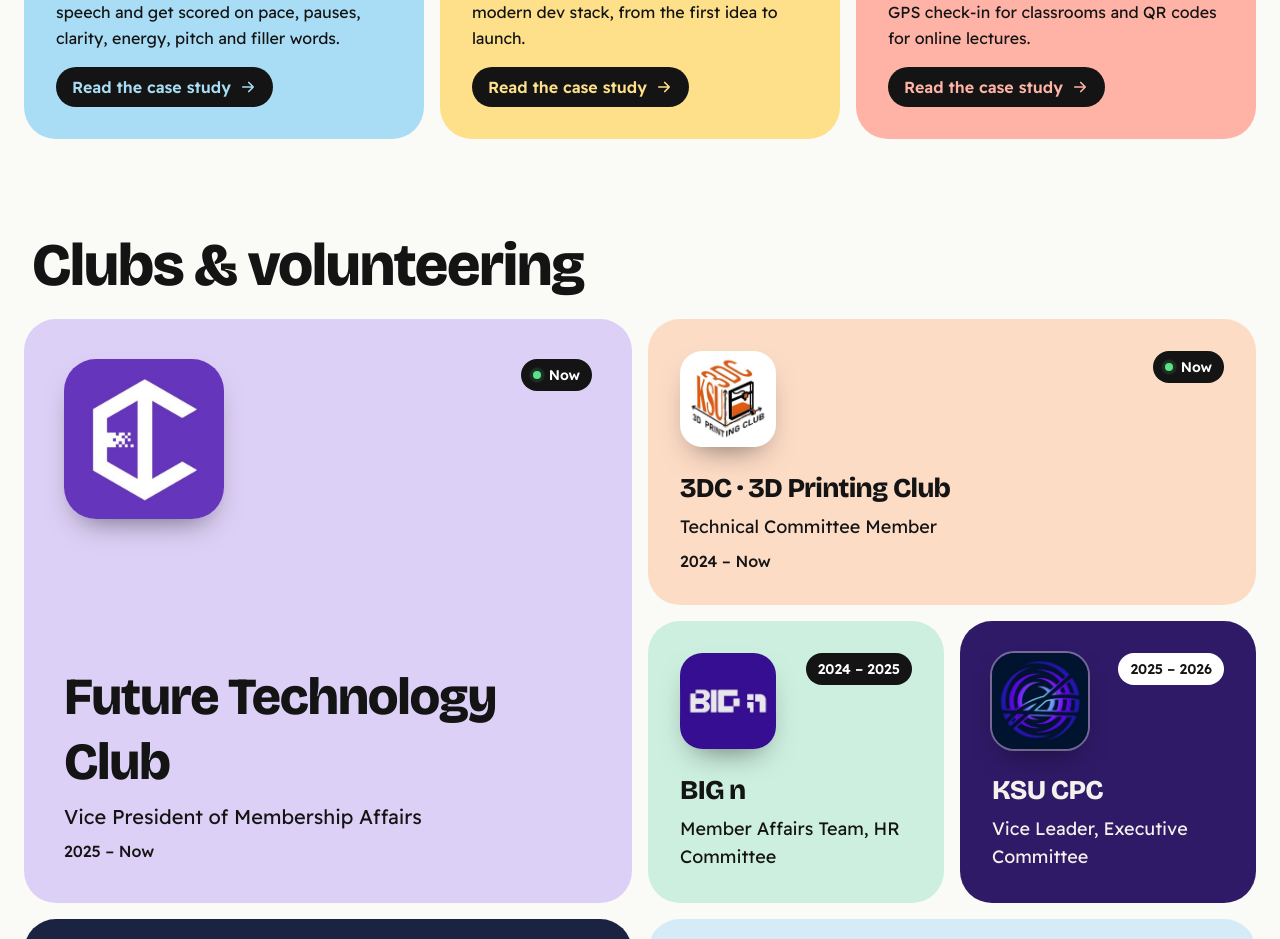
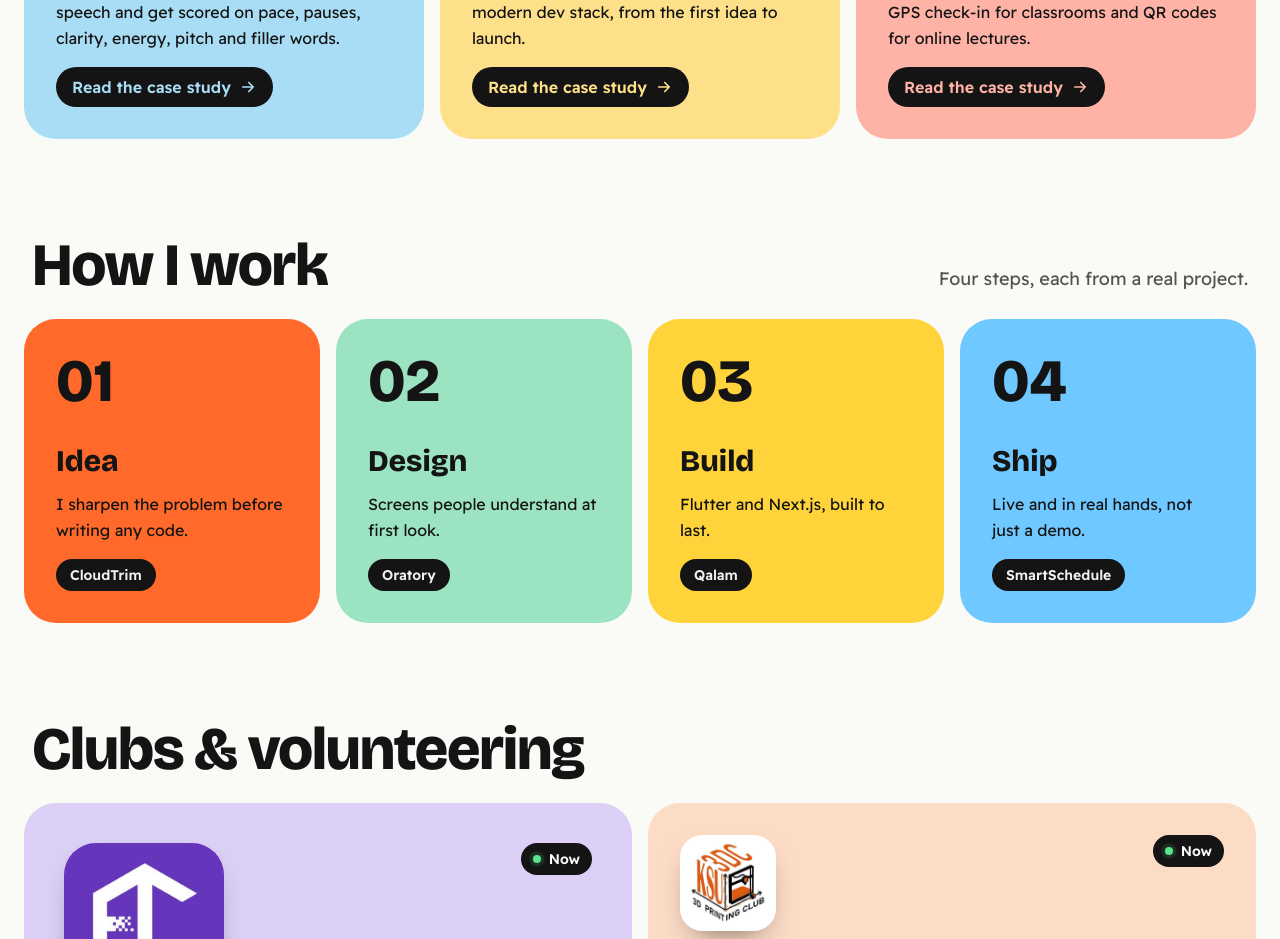
Before and after one commit to sulaimanmokhaniq/portfolio, a Next.js app: page /en in a window 1280 px wide. Shown: the part 4640-5579 px from the top of the page. Built offline with nearby package versions, Linux system fonts and the light colour scheme; a web font is replaced by a local one.

Commit message:
Add a How I work section with one real project per step
Co-Authored-By: Claude Opus 5.5 (1M context) <noreply@anthropic.com>
Claude-Session: https://claude.ai/code/session_01JpxACRvgp3X4h4rC6NPUbP

```diff
--- a/src/app/[lang]/page.tsx
+++ b/src/app/[lang]/page.tsx
@@ -16,6 +16,9 @@ import { clubs, experience, hasLocale, profile, projects, stats, ui, wins } from
 // The card title's link covers the whole card; the project visual sits above it so its buttons still work.
 const stretched =
   "after:absolute after:inset-0 after:z-[5] after:rounded-tile focus-visible:outline-none focus-visible:after:outline-2 focus-visible:after:outline-offset-4 focus-visible:after:outline-ink";
+
+// Neighbouring steps never share a colour family.
+const PROCESS_COLORS = ["bg-flame", "bg-mint", "bg-sun", "bg-sky"];
 
 export default async function Home({ params }: PageProps<"/[lang]">) {
   const { lang } = await params;
@@ -242,6 +245,44 @@ export default async function Home({ params }: PageProps<"/[lang]">) {
         </div>
       </section>
 
+      {/* How I work */}
+      <section className="mx-auto max-w-[1280px] px-4 pt-24 sm:px-6">
+        <Reveal>
+          <div className="mb-6 flex flex-wrap items-baseline justify-between gap-x-6 gap-y-2 px-2">
+            <h2 className="font-display text-5xl font-extrabold tracking-tight sm:text-6xl rtl:leading-[1.3]">
+              {t.processTitle}
+            </h2>
+            <p className="text-lg text-muted">{t.processSub}</p>
+          </div>
+        </Reveal>
+        <ol className="grid grid-cols-1 gap-4 sm:grid-cols-2 lg:grid-cols-4">
+          {t.process.map((step, i) => {
+            const project = projects.find((p) => p.slug === step.slug);
+            return (
+              <li key={step.slug}>
+                <Reveal delay={i * 0.06} className="h-full">
+                  <div className={`flex h-full flex-col justify-between gap-8 rounded-tile p-8 text-ink sm:min-h-[300px] ${PROCESS_COLORS[i]}`}>
+                    <span className="font-display text-6xl leading-none font-extrabold">0{i + 1}</span>
+                    <div className="flex flex-col gap-3">
+                      <h3 className="font-display text-3xl font-extrabold rtl:leading-[1.4]">{step.title}</h3>
+                      <p className="leading-relaxed">{step.text}</p>
+                      {project && (
+                        <Link
+                          href={`/${lang}/work/${project.slug}`}
+                          className="mt-1 self-start rounded-full bg-ink px-3.5 py-1.5 text-sm font-semibold text-cream transition-transform hover:-translate-y-0.5"
+                        >
+                          {project.name[lang]}
+                        </Link>
+                      )}
+                    </div>
+                  </div>
+                </Reveal>
+              </li>
+            );
+          })}
+        </ol>
+      </section>
+
       {/* Clubs */}
       <section id="clubs" className="mx-auto max-w-[1280px] scroll-mt-24 px-4 pt-24 sm:px-6">
         <Reveal>
--- a/src/content/site.ts
+++ b/src/content/site.ts
@@ -39,6 +39,14 @@ export const ui = {
     projectsTitle: "Projects",
     caseStudy: "Read the case study",
     clubsTitle: "Clubs & volunteering",
+    processTitle: "How I work",
+    processSub: "Four steps, each from a real project.",
+    process: [
+      { title: "Idea", text: "I sharpen the problem before writing any code.", slug: "cloudtrim" },
+      { title: "Design", text: "Screens people understand at first look.", slug: "oratory" },
+      { title: "Build", text: "Flutter and Next.js, built to last.", slug: "qalam" },
+      { title: "Ship", text: "Live and in real hands, not just a demo.", slug: "smartschedule" },
+    ],
     clubsNow: "Now",
     workedTitle: "Where I’ve worked",
     communityLabel: "Community",
@@ -97,6 +105,14 @@ export const ui = {
     projectsTitle: "المشاريع",
     caseStudy: "اقرأ دراسة الحالة",
     clubsTitle: "الأندية والتطوع",
+    processTitle: "كيف أعمل",
+    processSub: "أربع خطوات، لكل منها مثال من مشروع حقيقي.",
+    process: [
+      { title: "الفكرة", text: "أوضّح المشكلة قبل أن أكتب أي سطر برمجي.", slug: "cloudtrim" },
+      { title: "التصميم", text: "شاشات يفهمها الناس من أول نظرة.", slug: "oratory" },
+      { title: "البناء", text: "Flutter وNext.js، مبنية لتدوم.", slug: "qalam" },
+      { title: "الإطلاق", text: "منشور ويستخدمه الناس فعلاً، وليس مجرد عرض.", slug: "smartschedule" },
+    ],
     clubsNow: "حالياً",
     workedTitle: "أين عملت",
     communityLabel: "المجتمع",
```
